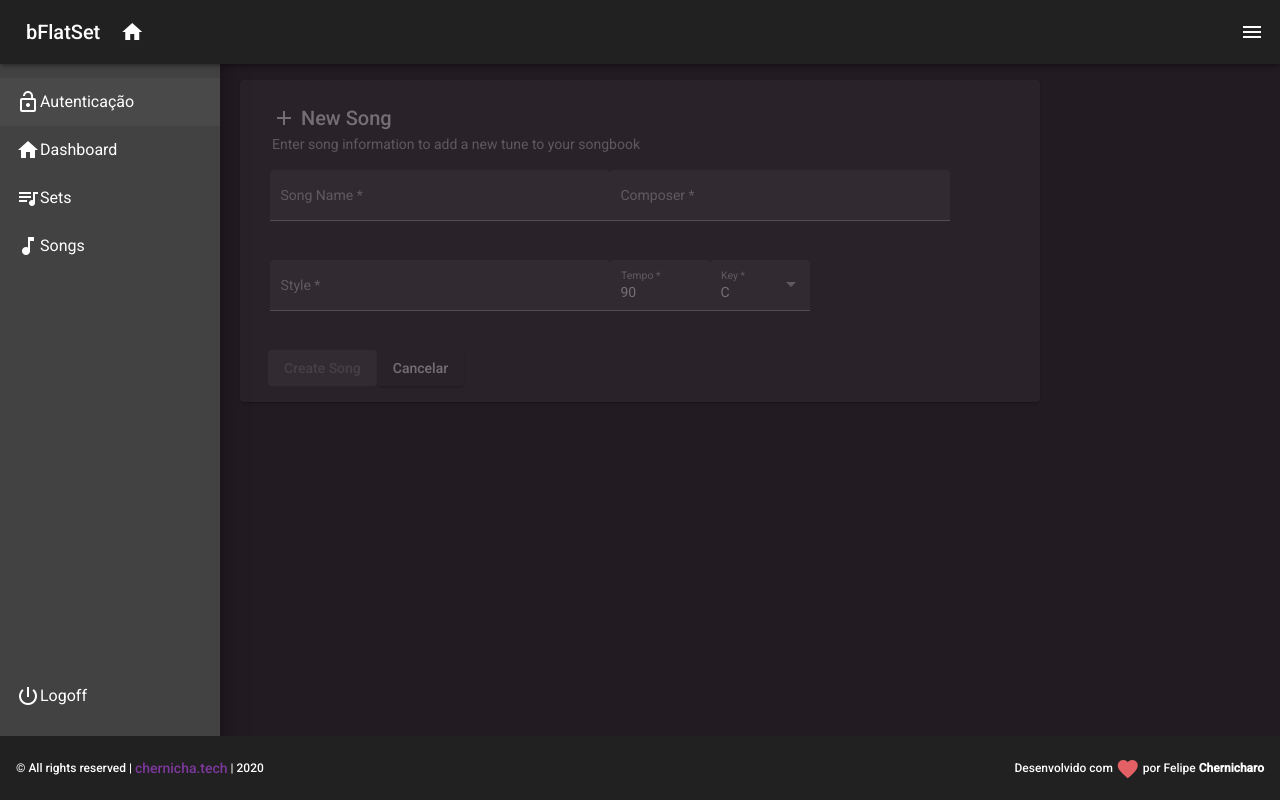
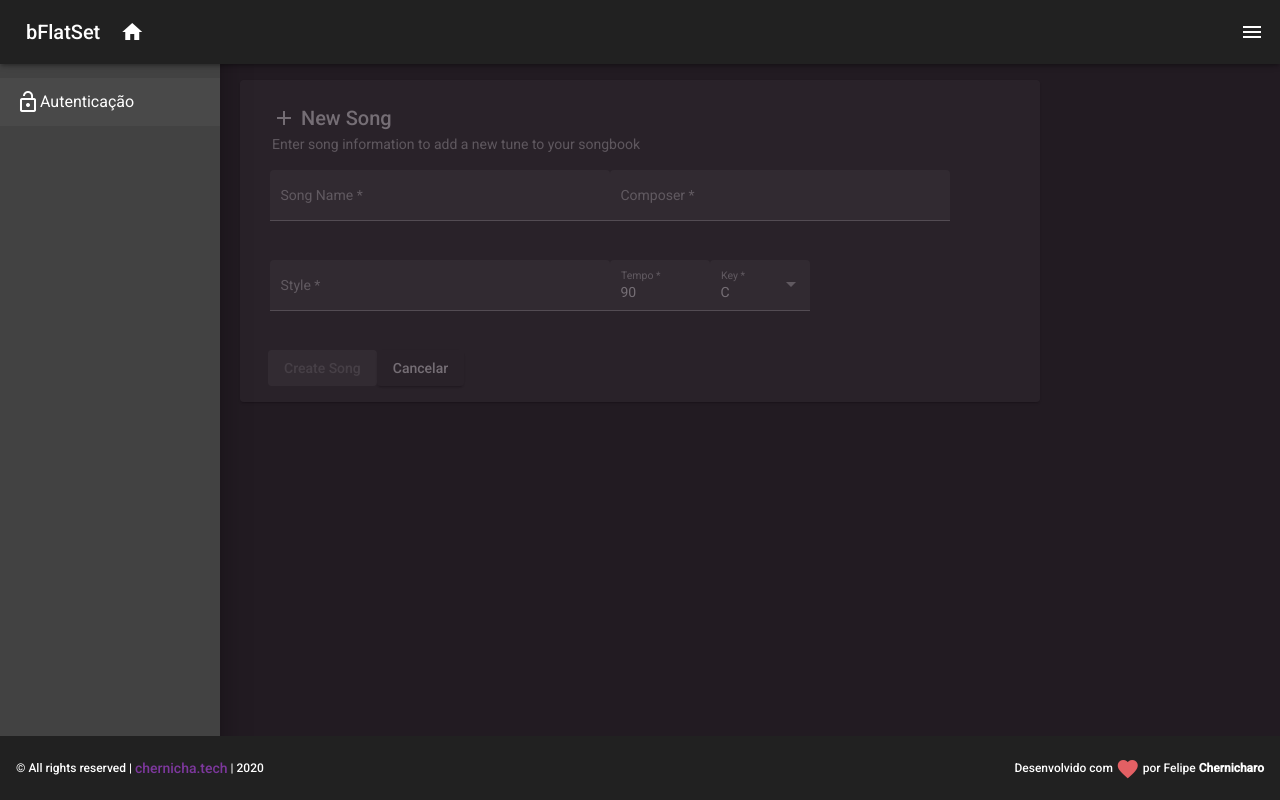
Before and after one commit to mrChernicharo/b-flat-set, an Angular app: page /songs/new in a window 1280 px wide. Both pictures are taken after a click on the element "menu". Built offline with nearby package versions, Linux system fonts and the light colour scheme.

Commit message:
anexar id às requisições getSongs e addSongs

```diff
--- a/src/app/components/header/header.service.ts
+++ b/src/app/components/header/header.service.ts
@@ -5,12 +5,12 @@ import { BehaviorSubject } from 'rxjs';
   providedIn: "root"
 })
 export class HeaderService {
+  screenWidth: number;
+  screenHeight: number;
   openMenu: boolean = false;
   public sideMenuOpen = new BehaviorSubject<boolean>(this.openMenu);
   mobileSize: boolean = false;
   public isMobile = new BehaviorSubject<boolean>(this.mobileSize);
-  screenWidth: number;
-  screenHeight: number;
 
   constructor() {
     this.getScreenSize();
--- a/src/app/components/nav/nav.component.html
+++ b/src/app/components/nav/nav.component.html
@@ -10,20 +10,26 @@
   >
     <div class="offset" style="height: 70px;"></div>
     <mat-nav-list class="nav-list">
-      <a mat-list-item routerLink="/auth">
+      <a mat-list-item routerLink="/auth" *ngIf="!isAuthenticated">
         <i class="material-icons">lock_open</i> Autenticação
       </a>
-      <a mat-list-item routerLink="/">
+      <a mat-list-item routerLink="/" *ngIf="isAuthenticated">
         <i class="material-icons">home</i> Dashboard
       </a>
-      <a mat-list-item routerLink="/sets">
+      <a mat-list-item routerLink="/sets" *ngIf="isAuthenticated">
         <i class="material-icons">queue_music</i> Sets
       </a>
-      <a mat-list-item routerLink="/songs">
+      <a mat-list-item routerLink="/songs" *ngIf="isAuthenticated">
         <i class="material-icons">music_note</i> Songs
       </a>
 
-      <a class="logoff" mat-list-item routerLink="/auth">
+      <a
+        class="logoff"
+        mat-list-item
+        routerLink="/auth"
+        *ngIf="isAuthenticated"
+        (click)="isAuthenticated = !isAuthenticated"
+      >
         <i class="material-icons">power_settings_new</i> Logoff
       </a>
     </mat-nav-list>
--- a/src/app/components/nav/nav.component.ts
+++ b/src/app/components/nav/nav.component.ts
@@ -21,15 +21,16 @@ export class NavComponent implements OnInit {
   }
 
   ngOnInit(): void {
+    console.log(`Authenticated -> ${this.isAuthenticated}`)
+
     this.headerService.sideMenuOpen.subscribe(bool => {
-      console.log(bool);
+      // console.log(bool);
       this.opened = bool;
     });
     this.headerService.isMobile.subscribe(bool => {
       this.isMobile = bool;
     })
     this.authService.user.subscribe(user => {
-
       this.isAuthenticated = !!user
       console.log(`Authenticated -> ${this.isAuthenticated}`)
     })
--- a/src/app/pages/auth/auth.service.ts
+++ b/src/app/pages/auth/auth.service.ts
@@ -1,6 +1,6 @@
 import { Injectable } from '@angular/core';
 import { HttpClient, HttpErrorResponse } from '@angular/common/http';
-import { Observable, throwError, Subject } from 'rxjs';
+import { Observable, throwError, Subject, BehaviorSubject } from 'rxjs';
 import { User } from './user.model';
 import { SnackbarService } from '../../shared/snackbar.service';
 import { catchError, tap } from 'rxjs/operators';
@@ -43,7 +43,7 @@ export class AuthService {
   private apiKey = 'AIzaSyDGgFMchCz5PSiDauo3rxlofHoumhK87MU';
   private signUpEndpoint = `https://identitytoolkit.googleapis.com/v1/accounts:signUp?key=${this.apiKey}`
   private loginEndpoint = `https://identitytoolkit.googleapis.com/v1/accounts:signInWithPassword?key=${this.apiKey}`
-  public user = new Subject<User>(); // subject User
+  public user = new BehaviorSubject<User>(null); // subject User
 
   constructor(
     private http: HttpClient,
@@ -89,8 +89,10 @@ export class AuthService {
       true,
       userName
     );
+    // this.user.next(newUser)
     this.user.next(newUser)
-    console.log(newUser)
+    console.log(newUser.id)
+    console.log(this.user)
 
     userName ?
       this.snackbarService.showSnackBar('Acount successfully created! You may now Login!') :
--- a/src/app/pages/songs/song-list/song-list.component.ts
+++ b/src/app/pages/songs/song-list/song-list.component.ts
@@ -6,6 +6,7 @@ import { SongListDataSource } from './song-list-datasource';
 import { Song } from '../song.model';
 import { SongsService } from '../songs.service';
 import { Router } from '@angular/router';
+import { AuthService } from '../../auth/auth.service';
 
 @Component({
   selector: 'app-song-list',
@@ -17,15 +18,18 @@ export class SongListComponent implements AfterViewInit, OnInit, OnDestroy {
   @ViewChild(MatSort) sort: MatSort;
   @ViewChild(MatTable) table: MatTable<Song>;
   dataSource: SongListDataSource;
+  // userId: string;
 
   /** Columns displayed in the table. Columns IDs can be added, removed, or reordered. */
   displayedColumns = ['name', 'actions', 'key', 'tempo', 'style', 'composer'];
 
   constructor(
+    private authService: AuthService,
     private songsService: SongsService,
     private router: Router) { }
 
   ngOnInit() {
+    // this.authService.user.subscribe(data => this.userId = data.id)
     this.dataSource = new SongListDataSource(this.songsService);
   }
 
--- a/src/app/pages/songs/songs.service.ts
+++ b/src/app/pages/songs/songs.service.ts
@@ -1,8 +1,9 @@
-import { Injectable } from '@angular/core';
+import { Injectable, OnInit } from '@angular/core';
 import { Song } from './song.model';
 import { Observable, of, Subject } from 'rxjs';
-import { map, tap } from 'rxjs/operators';
+import { map, tap, take } from 'rxjs/operators';
 import { HttpClient, HttpHeaders } from '@angular/common/http';
+import { AuthService } from '../auth/auth.service';
 
 @Injectable({ providedIn: 'root' })
 export class SongsService {
@@ -10,15 +11,21 @@ export class SongsService {
   private songs: Song[] = [];
   // public url: string = 'http://localhost:3001/songs';
   private url: string = 'https://bflatset.firebaseio.com/';
-  private user: string = 'admin'
+  public userId: string;
   constructor(
-    private http: HttpClient
-  ) {
-
-  }
+    private http: HttpClient,
+    private authService: AuthService
+  ) { }
 
   public getSongs(): Observable<Song[]> {
-    return this.http.get<Song[]>(`${this.url}${this.user}.json`).pipe(map(data => {
+
+    this.authService.user.pipe(take(1))
+      .subscribe(userData => {
+        this.userId = userData.id
+      })
+    if (this.userId) {
+      return this.http.get<Song[]>(`${this.url}${this.userId}.json`).pipe(map(data => {
+        if (data) {
           const songsData = data;
           const keys = Object.keys(data)
           const finalData: Song[] = []
@@ -28,13 +35,14 @@ export class SongsService {
             finalData.push(song)
           }
           return finalData
+        }
       }));
-
+    }
   }
 
   public addSong(song: Song): Observable<Song> {
 
-    return this.http.post<Song>(`${this.url}${this.user}.json`, song, { responseType: 'json', observe: 'body' }).pipe(tap(song => {
+    return this.http.post<Song>(`${this.url}${this.userId}.json`, song, { responseType: 'json', observe: 'body' }).pipe(tap(song => {
       this.songListChanged.next()
     }))
 
```
Also changed, not shown: src/app/pages/songs/song-list/song-list-datasource.ts (+10 -0 lines). Lines whose indentation alone changed are shown as unchanged.
